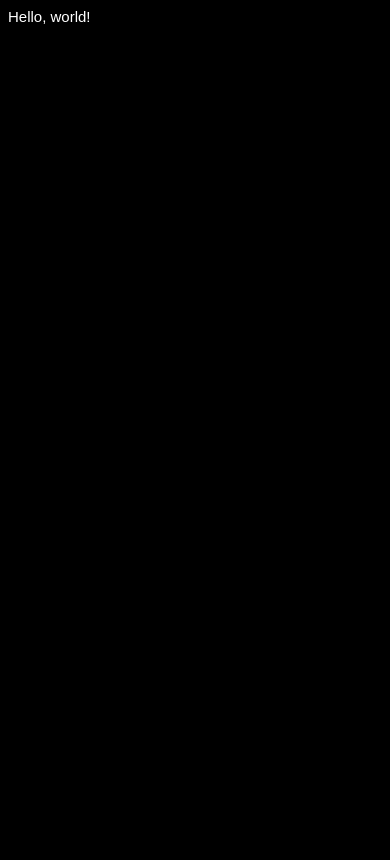
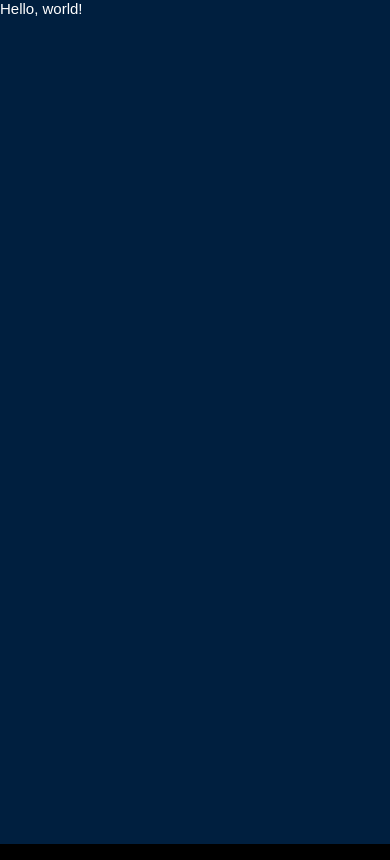
Before and after one commit to shonazarovdev/orzu-group.react, a React (Create React App) app: page / in a window 390 px wide. Built offline with nearby package versions, Linux system fonts and the light colour scheme; a web font is replaced by a local one.

Commit message:
Added Mobile Container

```diff
--- a/src/App.js
+++ b/src/App.js
@@ -1,7 +1,9 @@
 function App() {
 	return (
 		<div className="wrapper">
-			Hello, world!
+			<div className="mobile">
+				Hello, world!
+			</div>
 		</div>
 	);
 }
--- a/src/assets/css/app.scss
+++ b/src/assets/css/app.scss
@@ -6,6 +6,7 @@ body {
 	color: $white;
 	font-family: $font;
 	font-size: 15px;
+	margin: 0;
 }
 
 .wrapper {
@@ -13,6 +14,18 @@ body {
 	min-height: 100vh;
 	height: 100%;
 	overflow-x: hidden;
+
+	/* Mobile Container */
+
+	> .mobile {
+		max-width: 475px;
+		min-height: 100vh;
+		width: 100%;
+
+		margin-inline: auto;
+
+		background-color: $blue;
+	}
 }
 
 a {
--- a/src/assets/css/settings.scss
+++ b/src/assets/css/settings.scss
@@ -14,5 +14,3 @@ $blue: #001f3f;
 $gray: #555555;
 $orange: #b8860b;
 $pink: #ff7f50;
-
-// Hi
```
